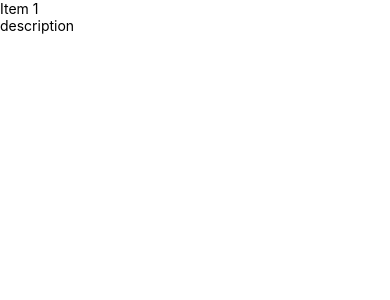
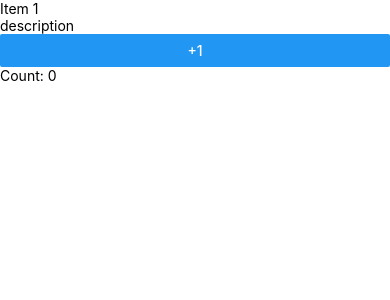
Before and after one commit to Yochyo/RNDemo, a React Native app: screen / in a window 390 px wide. Shown: the top 300 px of the page. Built offline with nearby package versions, Linux system fonts and the light colour scheme.

Commit message:
Erstellen einer Counter Komponente

```diff
--- a/App.tsx
+++ b/App.tsx
@@ -1,11 +1,13 @@
 import React from 'react';
 import {View} from 'react-native';
 import {TodoItem} from './src/components/todo-item';
+import {Counter} from './src/components/counter';
 
 const App = () => {
   return (
     <View>
       <TodoItem todoItem={{title: 'Item 1', description: 'description'}} />
+      <Counter />
     </View>
   );
 };
--- /dev/null
+++ b/src/components/counter.tsx
@@ -0,0 +1,12 @@
+import React, {PropsWithChildren, useState} from 'react';
+import {Button, Text, View} from 'react-native';
+
+export const Counter = (props: PropsWithChildren<{}>) => {
+  let [count, setCount] = useState(0);
+  return (
+    <View>
+      <Button title={'+1'} onPress={() => setCount(count + 1)} />
+      <Text>Count: {count}</Text>
+    </View>
+  );
+};
```
Also changed, not shown: screenshots/Screenshot_1632840814.png (added), 1 other file (tests, documents, lock files or other folders).
